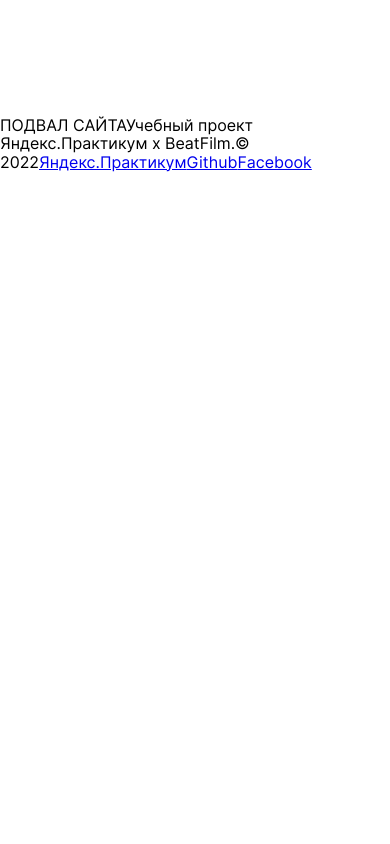
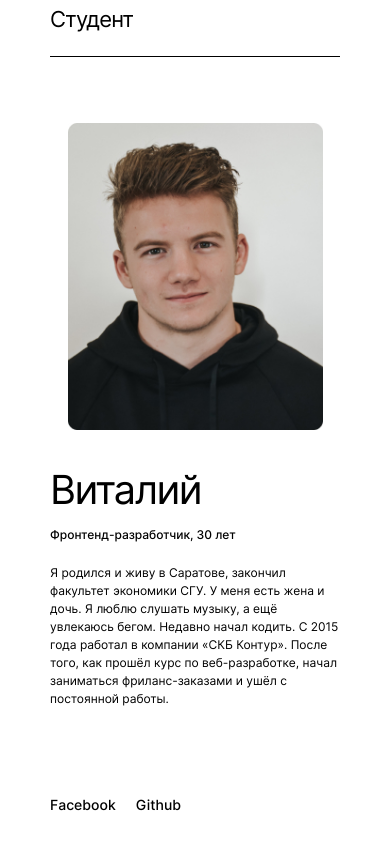
Before and after one commit to izverk/movies-explorer-frontend, a React (Create React App) app: page / in a window 390 px wide. Shown: the part 2240-3084 px from the top of the page. Before the commit the page ends 2412 px from the top, so only its background shows below. Built offline with nearby package versions, Linux system fonts and the light colour scheme.

Commit message:
feat: сверстан компонент AboutMe, проверено в PerfectPixel

```diff
--- a/src/components/AboutMe/AboutMe.css
+++ b/src/components/AboutMe/AboutMe.css
@@ -1,3 +1,128 @@
 .about-me {
-	height: 200px;
+	padding: 110px 70px 115px;
 }
+
+.about-me__table {
+	padding: 66px 0 0;
+	margin: 0 0 100px;
+	display: flex;
+	flex-flow: row-reverse nowrap;
+	justify-content: space-between;
+}
+
+.about-me__photo-column {
+	width: 270px;
+	height: 327px;
+}
+
+.about-me__info-column {
+	max-width: 52.5%;
+}
+
+.about-me__name {
+	padding: 0;
+	margin: 0 0 18px;
+	font-weight: 400;
+	font-size: 50px;
+	line-height: 58px;
+	letter-spacing: -0.04em;
+}
+
+.about-me__job {
+	padding: 0;
+	margin: 0 0 26px;
+	font-weight: 500;
+	font-size: 18px;
+	line-height: 20px;
+}
+
+.about-me__topic {
+	padding: 0;
+	margin: 0 0 99px;
+	font-weight: 400;
+	font-size: 14px;
+	line-height: 22px;
+}
+
+.about-me__link {
+	margin: 0 20px 0 0;
+	font-weight: 500;
+	font-size: 14px;
+	line-height: 17px;
+}
+
+@media screen and (max-width: 768px) {
+	.about-me {
+		padding: 90px 50px 80px;
+	}
+	.about-me__table {
+		margin-bottom: 90px;
+	}
+	.about-me__photo-column {
+		width: 255px;
+		height: 307px;
+	}
+	.about-me__info-column {
+		max-width: 54.5%;
+		margin-right: 5%;
+	}
+	.about-me__name {
+		margin-bottom: 16px;
+		font-size: 40px;
+		line-height: 40px;
+	}
+	.about-me__job {
+		margin-bottom: 20px;
+		font-size: 12px;
+		line-height: 18px;
+	}
+	.about-me__topic {
+		margin-bottom: 87px;
+		font-size: 12px;
+		line-height: 18px;
+	}
+}
+@media screen and (max-width: 650px) {
+	.about-me__table {
+		flex-wrap: wrap;
+		justify-content: center;
+	}
+	.about-me__info-column {
+		max-width: 100%;
+		width: 100%;
+		margin-right: 0;
+	}
+	.about-me__photo-column {
+		margin-bottom: 40px;
+	}
+}
+@media screen and (max-width: 320px) {
+	.about-me {
+		padding: 70px 14px 70px;
+	}
+	.about-me__table {
+		padding-top: 60px;
+		margin-bottom: 69px;
+	}
+	.about-me__photo-column {
+		width: 292px;
+		height: 352px;
+	}
+	.about-me__name {
+		margin-bottom: 20px;
+		font-size: 30px;
+		line-height: 36px;
+	}
+	.about-me__job {
+		font-size: 11px;
+		line-height: 16px;
+	}
+	.about-me__topic {
+		margin-bottom: 40px;
+		font-size: 11px;
+		line-height: 16px;
+	}
+	.about-me__link {
+		margin-right: 26px;
+	}
+}
--- a/src/components/AboutMe/AboutMe.js
+++ b/src/components/AboutMe/AboutMe.js
@@ -1,11 +1,38 @@
 import React from 'react';
 import './AboutMe.css';
+import authorPhoto from '../../images/img_user_photo.jpg';
+import SectionTitle from '../SectionTitle/SectionTitle';
+import Portfolio from '../Portfolio/Portfolio';
 
 function AboutMe() {
     return (
-        <div className='about-me' id='about-me'>
-            Студент
-        </div>
+        <section className='about-me' id='about-me'>
+            <SectionTitle>
+                Студент
+            </SectionTitle>
+            <div className='about-me__table'>
+                <img className='about-me__photo-column' src={authorPhoto} alt='Фото автора сайта'></img>
+                <div className='about-me__info-column'>
+                    <h3 className='about-me__name'>
+                        Виталий
+                    </h3>
+                    <p className='about-me__job'>
+                        Фронтенд-разработчик, 30 лет
+                    </p>
+                    <p className='about-me__topic'>
+                        Я родился и живу в Саратове, закончил факультет экономики СГУ. У меня есть жена
+                        и дочь. Я люблю слушать музыку, а ещё увлекаюсь бегом. Недавно начал кодить. С 2015 года работал в компании «СКБ Контур». После того, как прошёл курс по веб-разработке, начал заниматься фриланс-заказами и ушёл с постоянной работы.
+                    </p>
+                    <a className='app__link about-me__link' href='app__link https://ru-ru.facebook.com'>
+                        Facebook
+                    </a>
+                    <a className='app__link about-me__link' href='app__link https://github.com/izverk'>
+                        Github
+                    </a>
+                </div>
+            </div>
+            <Portfolio />
+        </section>
     );
 }
 
```
Also changed, not shown: src/images/img_user_photo.jpg (added).
